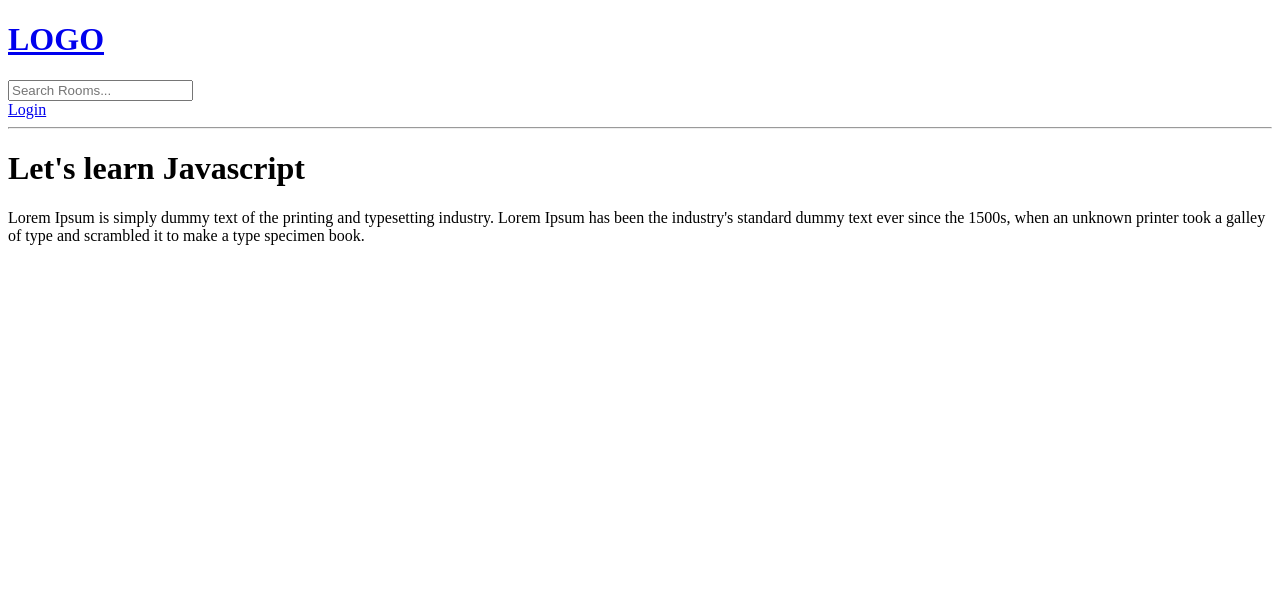
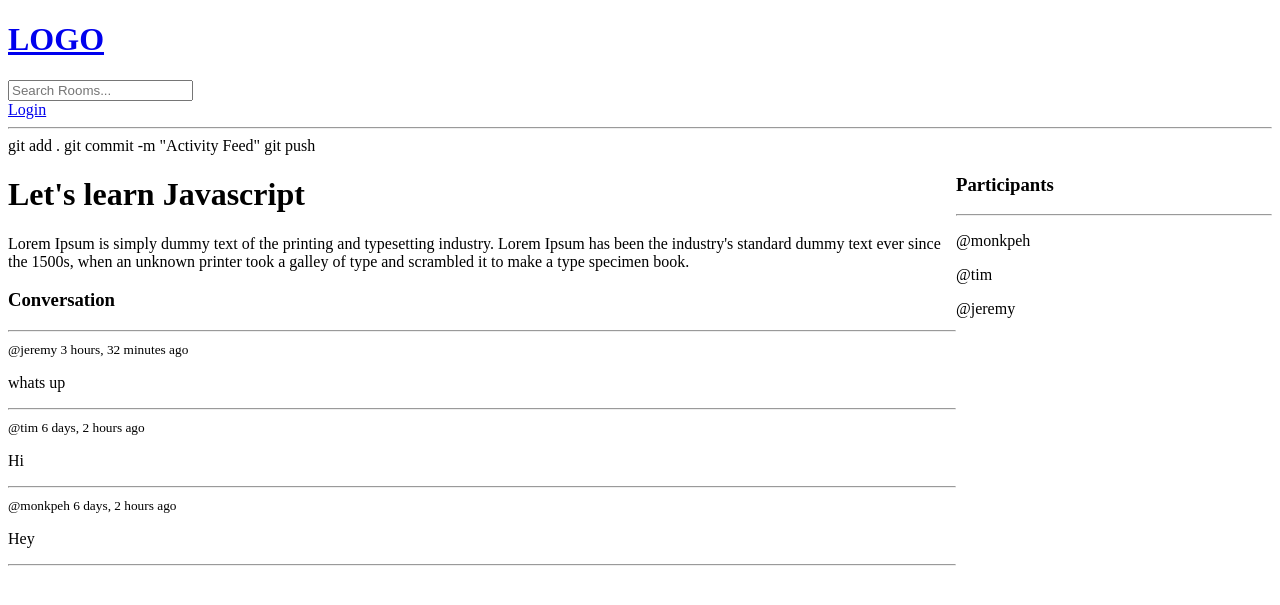
Before and after one commit to monkpeh/Django-Tutorial, a Django app: page /room_page/1/ in a window 1280 px wide. Shown: the top 605 px of the page. Run offline with Django 5.2, Linux system fonts and the light colour scheme; data comes from the database, SQL or seed files in the repository; both versions use the stored data as it was after the commit.

Commit message:
Activity Feed

```diff
--- a/base/models.py
+++ b/base/models.py
@@ -14,7 +14,8 @@ class Room(models.Model):
     topic = models.ForeignKey(Topic, on_delete=models.SET_NULL, null=True)
     name = models.CharField(max_length=200)
     description = models.TextField(null=True, blank=True)
-    # participants =
+    participants = models.ManyToManyField(
+        User, related_name='participants', blank=True)
     updated = models.DateTimeField(auto_now=True)
     created = models.DateTimeField(auto_now_add=True)
 
--- a/base/templates/base/room.html
+++ b/base/templates/base/room.html
@@ -2,8 +2,60 @@
 
 {% block content %}
 
-<h1>{{room.name}}</h1>
+<style>
+    .room-container{
+        display: grid;
+        grid-template-columns: 3fr 1fr;
+    }
+</style>
 
-<p>{{room.description}}</p>
+<div class = "room-container">
+
+    <div>
+
+        <h1>{{room.name}}</h1>
+
+        <p>{{room.description}}</p>
+
+
+        <div class = "comment-wrapper">
+            <h3>Conversation</h3>
+            <hr>
+
+            {% for message in room_messages %}
+                <div>
+                    {% if request.user == message.user %}
+                        <a href = "{% url 'delete-message' message.id %}">Delete</a>
+                    {% endif %}
+                    <small>@{{message.user}} {{message.created|timesince}} ago</small>
+                    <p>{{message.body}}</p>
+                    <hr>
+                </div>
+            {% endfor %}
+        </div>
+
+        {% if request.user.is_authenticated %}
+        <div class = "comment-form">
+            <form action="" method="POST">
+                {% csrf_token %}
+                {{form.as_p}}
+                <input type="text" name = "body" placeholder="Write your message here..." /> <input type="submit"/>
+            </form>
+        </div>
+        {% endif %}
+
+    </div>
+
+    <div>
+        <h3>Participants</h3>
+        <hr>
+        {% for user in participants %}
+            <div>
+                <p>@{{user.username}}</p>
+            </div>
+        {% endfor %}
+    </div>
+
+</div>
 
 {% endblock content %}
--- a/base/urls.py
+++ b/base/urls.py
@@ -11,5 +11,7 @@ urlpatterns = [
 
     path('create-room/', views.createRoom, name="create-room"),
     path('update-room/<str:pk>/', views.updateRoom, name="update-room"),
-    path('delete-room/<str:pk>/', views.deleteRoom, name="delete-room")
+    path('delete-room/<str:pk>/', views.deleteRoom, name="delete-room"),
+    path('delete-message/<str:pk>/', views.deleteMessage, name="delete-message")
+
 ]
--- a/base/views.py
+++ b/base/views.py
@@ -6,7 +6,7 @@ from django.db.models import Q
 from django.contrib.auth.models import User
 from django.contrib.auth import authenticate, login, logout
 from django.contrib.auth.forms import UserCreationForm
-from .models import Room, Topic
+from .models import Room, Topic, Message
 from .forms import RoomForm
 # Create your views here.
 
@@ -81,7 +81,20 @@ def home(request):
 
 def room(request ,pk):
     room = Room.objects.get(id=pk)
-    context = {'room':room}
+    room_messages = room.message_set.all().order_by('-created')
+    participants = room.participants.all()
+
+    if request.method == 'POST':
+        message = Message.objects.create(
+            user = request.user,
+            room = room,
+            body = request.POST.get('body')
+        )
+        room.participants.add(request.user)
+        return redirect('room', pk=room.id)
+
+    context = {'room':room, 'room_messages': room_messages,
+               'participants':participants}
     return render(request, 'base/room.html', context)
 
 @login_required(login_url='login')
@@ -124,3 +137,15 @@ def deleteRoom(request,pk):
         room.delete()
         return redirect('home')
     return render(request, 'base/delete.html', {'obj':room})
+
+@login_required(login_url='login')
+def deleteMessage(request,pk):
+    message = Message.objects.get(id=pk)
+
+    if request.user != message.user:
+        return HttpResponse('You are not allowed here!!')
+
+    if request.method == 'POST':
+        message.delete()
+        return redirect('home')
+    return render(request, 'base/delete.html', {'obj': message})
--- a/templates/navbar.html
+++ b/templates/navbar.html
@@ -16,6 +16,6 @@
 
 <hr>
 
-{% comment %} git add .
-git commit -m "Chat Room Messages CRUD"
-git push {% endcomment %}
+git add .
+git commit -m "Activity Feed"
+git push
```
Also changed, not shown: base/migrations/0003_alter_room_options_room_participants.py (added), db.sqlite3.
